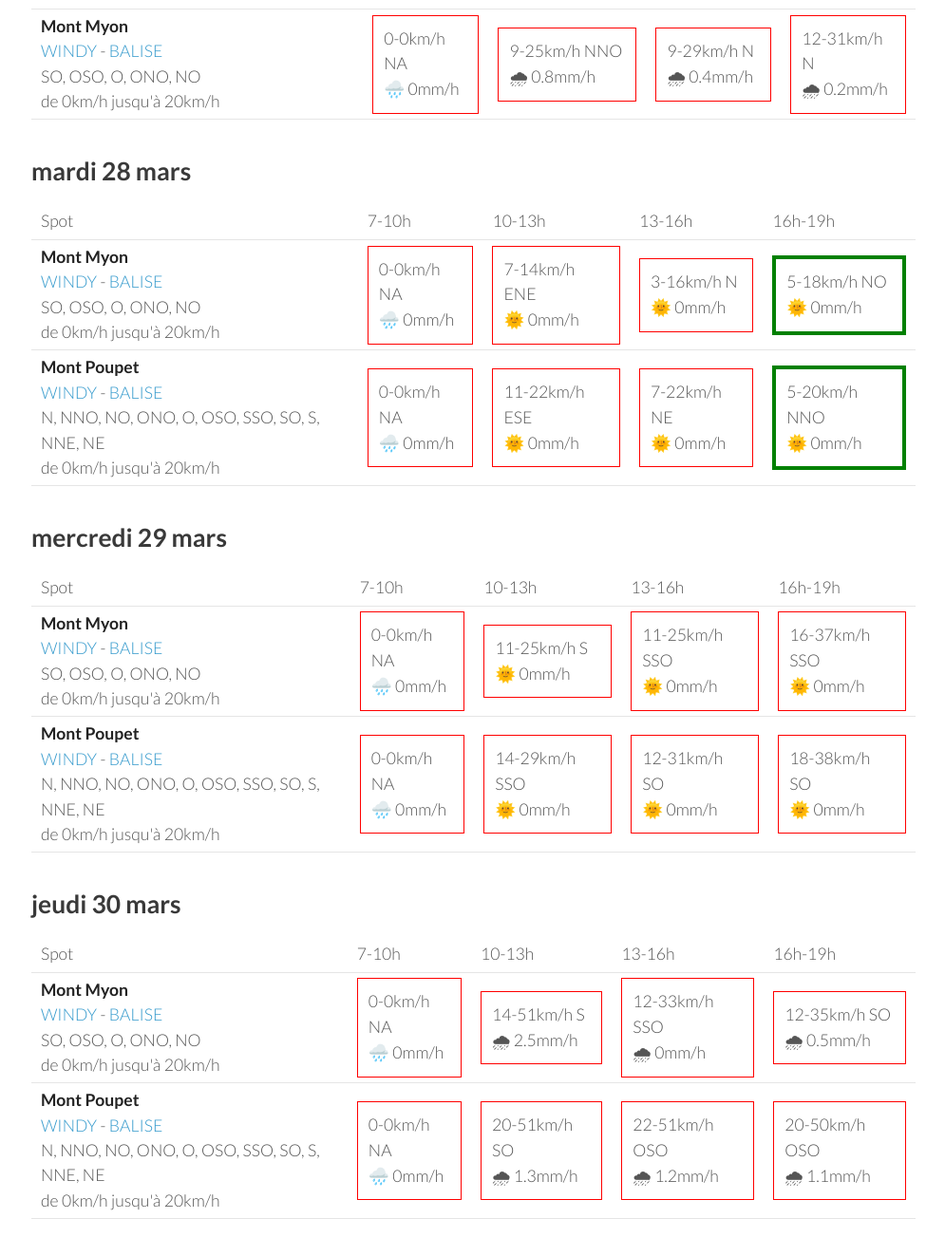
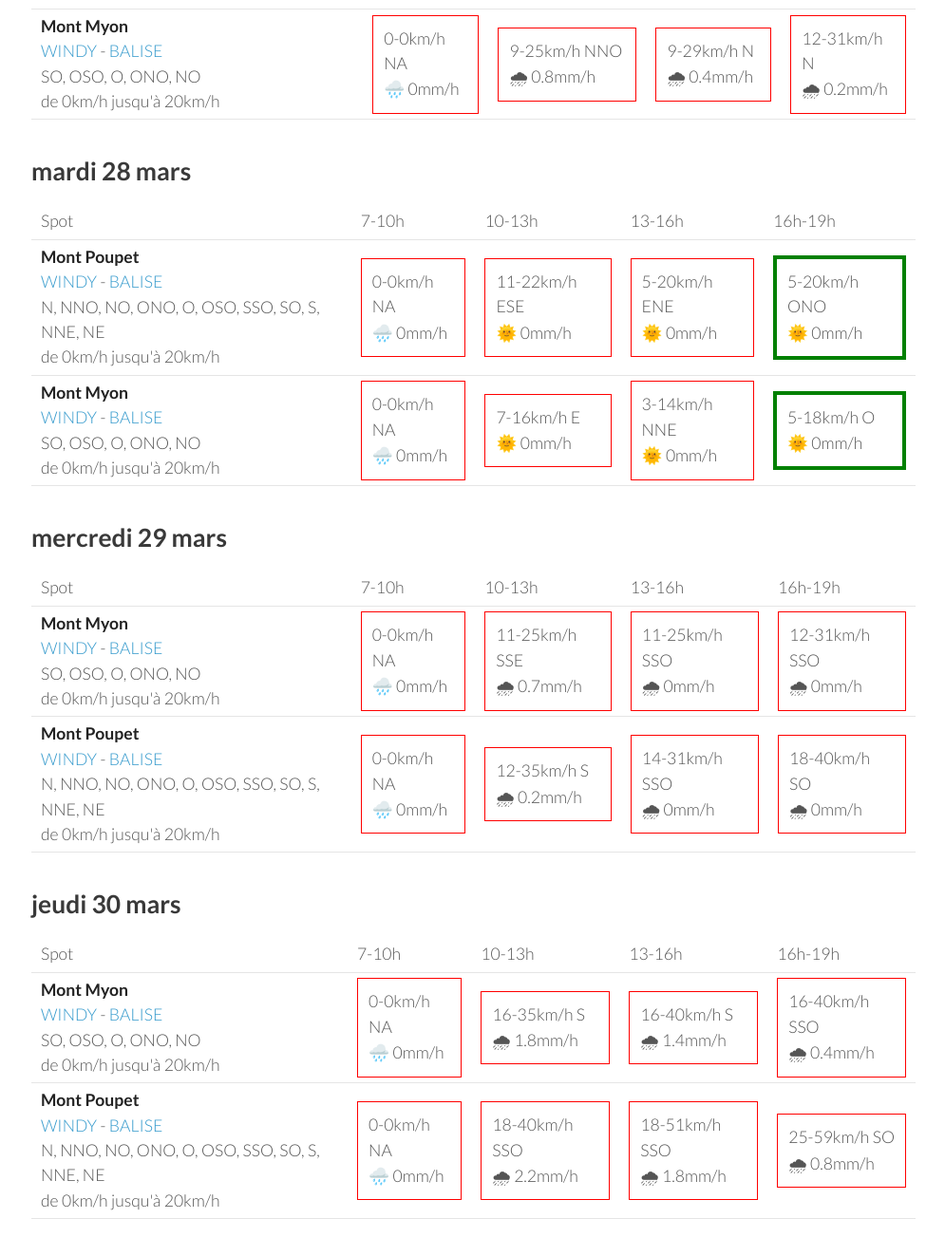
Before and after one commit to parapente-dans-le-nord/parapente-dans-le-nord.github.io, a Jekyll site: the page built from jura.markdown, in a window 1280 px wide and 1400 px high, scrolled down 886 px. Shown: the top 1323 px of the window at 95% size, without its empty margins (25-1020 px from the left). Built offline with Jekyll 4.4.1, drawn with Linux system fonts in a browser that asks for light colours; some of the changed text lies outside the part shown.

Commit message:
update index.markdown

```diff
--- a/jura.markdown
+++ b/jura.markdown
@@ -90,21 +90,21 @@ page mise à jour le dimanche 26 mars 06:20
       <td>16h-19h</td>
     </tr>
 <tr>
-        <td><strong>Mont Myon</strong><br><a href="https://windy.com/46.331/5.397?45.898,5.394,8,m:eWoagj8">WINDY</a> - <span class=""><a href="http://www.balisemeteo.com/balise.php?idBalise=70">BALISE</a> </span><br> <span class="vent-favorable">SO, OSO, O, ONO, NO</span><br><span class="force-vent">de 0km/h jusqu'à 20km/h</span> </td>
-
-            <td><div class="not-flyable"><p>0-0km/h NA</p><p>🌧️ 0mm/h</p></div></td>
-            <td><div class="not-flyable"><p>7-14km/h ENE</p><p>🌞 0mm/h</p></div></td>
-            <td><div class="not-flyable"><p>3-16km/h N</p><p>🌞 0mm/h</p></div></td>
-            <td><div class="flyable"><p>5-18km/h NO</p><p>🌞 0mm/h</p></div></td>
-
-    </tr>
-<tr>
         <td><strong>Mont Poupet</strong><br><a href="https://windy.com/46.970/5.876?46.541,5.876,8">WINDY</a> - <span class=""><a href="http://www.balisemeteo.com/balise.php?idBalise=92">BALISE</a> </span><br> <span class="vent-favorable">N, NNO, NO, ONO, O, OSO, SSO, SO, S, NNE, NE</span><br><span class="force-vent">de 0km/h jusqu'à 20km/h</span> </td>
 
             <td><div class="not-flyable"><p>0-0km/h NA</p><p>🌧️ 0mm/h</p></div></td>
             <td><div class="not-flyable"><p>11-22km/h ESE</p><p>🌞 0mm/h</p></div></td>
-            <td><div class="not-flyable"><p>7-22km/h NE</p><p>🌞 0mm/h</p></div></td>
-            <td><div class="flyable"><p>5-20km/h NNO</p><p>🌞 0mm/h</p></div></td>
+            <td><div class="not-flyable"><p>5-20km/h ENE</p><p>🌞 0mm/h</p></div></td>
+            <td><div class="flyable"><p>5-20km/h ONO</p><p>🌞 0mm/h</p></div></td>
+
+    </tr>
+<tr>
+        <td><strong>Mont Myon</strong><br><a href="https://windy.com/46.331/5.397?45.898,5.394,8,m:eWoagj8">WINDY</a> - <span class=""><a href="http://www.balisemeteo.com/balise.php?idBalise=70">BALISE</a> </span><br> <span class="vent-favorable">SO, OSO, O, ONO, NO</span><br><span class="force-vent">de 0km/h jusqu'à 20km/h</span> </td>
+
+            <td><div class="not-flyable"><p>0-0km/h NA</p><p>🌧️ 0mm/h</p></div></td>
+            <td><div class="not-flyable"><p>7-16km/h E</p><p>🌞 0mm/h</p></div></td>
+            <td><div class="not-flyable"><p>3-14km/h NNE</p><p>🌞 0mm/h</p></div></td>
+            <td><div class="flyable"><p>5-18km/h O</p><p>🌞 0mm/h</p></div></td>
 
     </tr>
 
@@ -127,18 +127,18 @@ page mise à jour le dimanche 26 mars 06:20
         <td><strong>Mont Myon</strong><br><a href="https://windy.com/46.331/5.397?45.898,5.394,8,m:eWoagj8">WINDY</a> - <span class=""><a href="http://www.balisemeteo.com/balise.php?idBalise=70">BALISE</a> </span><br> <span class="vent-favorable">SO, OSO, O, ONO, NO</span><br><span class="force-vent">de 0km/h jusqu'à 20km/h</span> </td>
 
             <td><div class="not-flyable"><p>0-0km/h NA</p><p>🌧️ 0mm/h</p></div></td>
-            <td><div class="not-flyable"><p>11-25km/h S</p><p>🌞 0mm/h</p></div></td>
-            <td><div class="not-flyable"><p>11-25km/h SSO</p><p>🌞 0mm/h</p></div></td>
-            <td><div class="not-flyable"><p>16-37km/h SSO</p><p>🌞 0mm/h</p></div></td>
+            <td><div class="not-flyable"><p>11-25km/h SSE</p><p>🌧 0.7mm/h</p></div></td>
+            <td><div class="not-flyable"><p>11-25km/h SSO</p><p>🌧 0mm/h</p></div></td>
+            <td><div class="not-flyable"><p>12-31km/h SSO</p><p>🌧 0mm/h</p></div></td>
 
     </tr>
 <tr>
         <td><strong>Mont Poupet</strong><br><a href="https://windy.com/46.970/5.876?46.541,5.876,8">WINDY</a> - <span class=""><a href="http://www.balisemeteo.com/balise.php?idBalise=92">BALISE</a> </span><br> <span class="vent-favorable">N, NNO, NO, ONO, O, OSO, SSO, SO, S, NNE, NE</span><br><span class="force-vent">de 0km/h jusqu'à 20km/h</span> </td>
 
             <td><div class="not-flyable"><p>0-0km/h NA</p><p>🌧️ 0mm/h</p></div></td>
-            <td><div class="not-flyable"><p>14-29km/h SSO</p><p>🌞 0mm/h</p></div></td>
-            <td><div class="not-flyable"><p>12-31km/h SO</p><p>🌞 0mm/h</p></div></td>
-            <td><div class="not-flyable"><p>18-38km/h SO</p><p>🌞 0mm/h</p></div></td>
+            <td><div class="not-flyable"><p>12-35km/h S</p><p>🌧 0.2mm/h</p></div></td>
+            <td><div class="not-flyable"><p>14-31km/h SSO</p><p>🌧 0mm/h</p></div></td>
+            <td><div class="not-flyable"><p>18-40km/h SO</p><p>🌧 0mm/h</p></div></td>
 
     </tr>
 
@@ -161,18 +161,18 @@ page mise à jour le dimanche 26 mars 06:20
         <td><strong>Mont Myon</strong><br><a href="https://windy.com/46.331/5.397?45.898,5.394,8,m:eWoagj8">WINDY</a> - <span class=""><a href="http://www.balisemeteo.com/balise.php?idBalise=70">BALISE</a> </span><br> <span class="vent-favorable">SO, OSO, O, ONO, NO</span><br><span class="force-vent">de 0km/h jusqu'à 20km/h</span> </td>
 
             <td><div class="not-flyable"><p>0-0km/h NA</p><p>🌧️ 0mm/h</p></div></td>
-            <td><div class="not-flyable"><p>14-51km/h S</p><p>🌧 2.5mm/h</p></div></td>
-            <td><div class="not-flyable"><p>12-33km/h SSO</p><p>🌧 0mm/h</p></div></td>
-            <td><div class="not-flyable"><p>12-35km/h SO</p><p>🌧 0.5mm/h</p></div></td>
+            <td><div class="not-flyable"><p>16-35km/h S</p><p>🌧 1.8mm/h</p></div></td>
+            <td><div class="not-flyable"><p>16-40km/h S</p><p>🌧 1.4mm/h</p></div></td>
+            <td><div class="not-flyable"><p>16-40km/h SSO</p><p>🌧 0.4mm/h</p></div></td>
 
     </tr>
 <tr>
         <td><strong>Mont Poupet</strong><br><a href="https://windy.com/46.970/5.876?46.541,5.876,8">WINDY</a> - <span class=""><a href="http://www.balisemeteo.com/balise.php?idBalise=92">BALISE</a> </span><br> <span class="vent-favorable">N, NNO, NO, ONO, O, OSO, SSO, SO, S, NNE, NE</span><br><span class="force-vent">de 0km/h jusqu'à 20km/h</span> </td>
 
             <td><div class="not-flyable"><p>0-0km/h NA</p><p>🌧️ 0mm/h</p></div></td>
-            <td><div class="not-flyable"><p>20-51km/h SO</p><p>🌧 1.3mm/h</p></div></td>
-            <td><div class="not-flyable"><p>22-51km/h OSO</p><p>🌧 1.2mm/h</p></div></td>
-            <td><div class="not-flyable"><p>20-50km/h OSO</p><p>🌧 1.1mm/h</p></div></td>
+            <td><div class="not-flyable"><p>18-40km/h SSO</p><p>🌧 2.2mm/h</p></div></td>
+            <td><div class="not-flyable"><p>18-51km/h SSO</p><p>🌧 1.8mm/h</p></div></td>
+            <td><div class="not-flyable"><p>25-59km/h SO</p><p>🌧 0.8mm/h</p></div></td>
 
     </tr>
 
```
Also changed, not shown: other parts of jura.markdown (+1 -1 lines).
